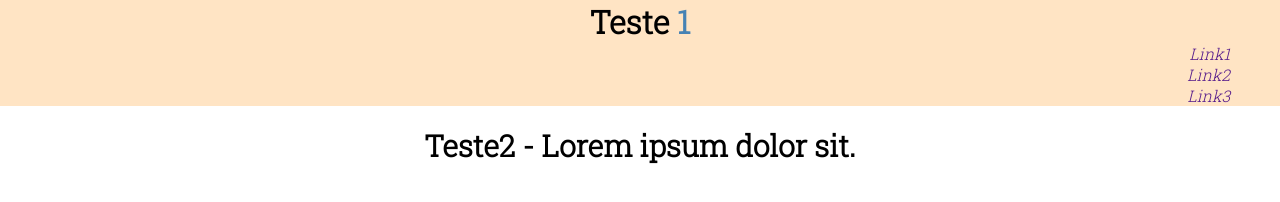
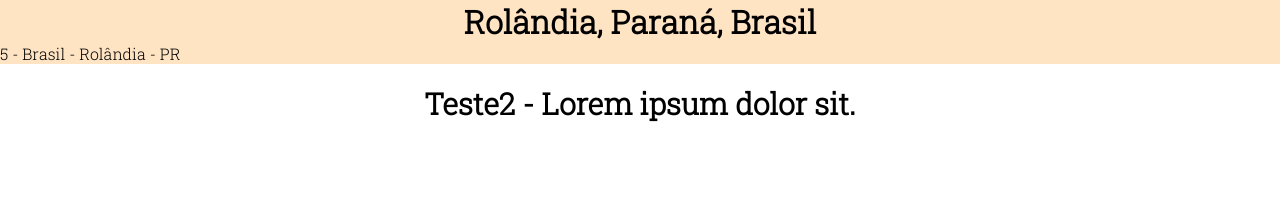
Before and after one commit to morodlucas/html-checkpoint, a plain HTML site: page teste1/index.html in a window 1280 px wide. Drawn offline with Linux system fonts and the light colour scheme.

Commit message:
Tentativa1

```diff
--- a/teste1/index.html
+++ b/teste1/index.html
@@ -15,14 +15,8 @@
 <body>
 
     <header>
-        <h1 class="header-title">Teste <span class="logo">1</span></h1>
-        <nav>
-            <ul>
-                <li><a href="">Link1</a></li>
-                <li><a href="">Link2</a></li>
-                <li><a href="">Link3</a></li>
-            </ul>
-        </nav>
+        <h1 class="header-title">Rolândia, Paraná, Brasil</h1>
+        <p class="header-descr">5 - Brasil - Rolândia - PR</p>
 
     </header>
 
```
